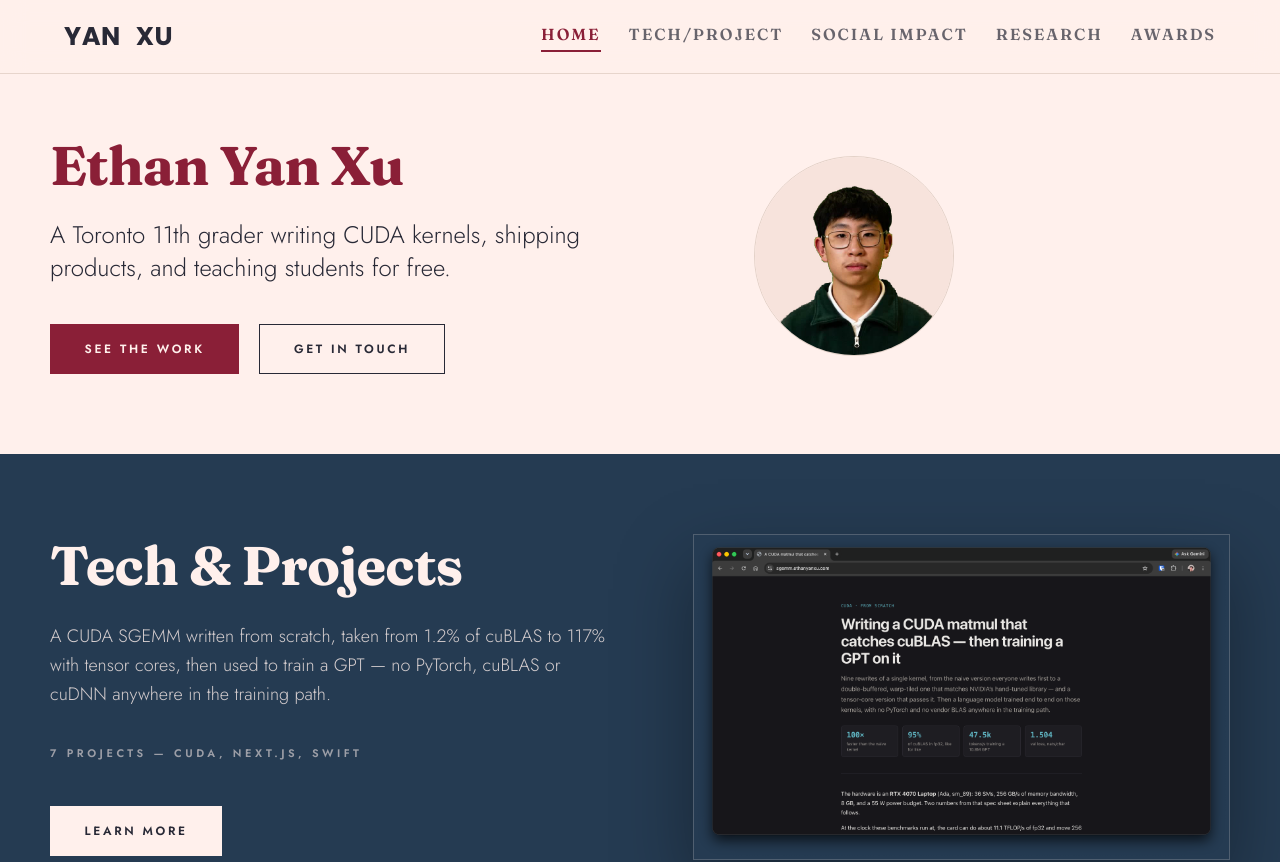
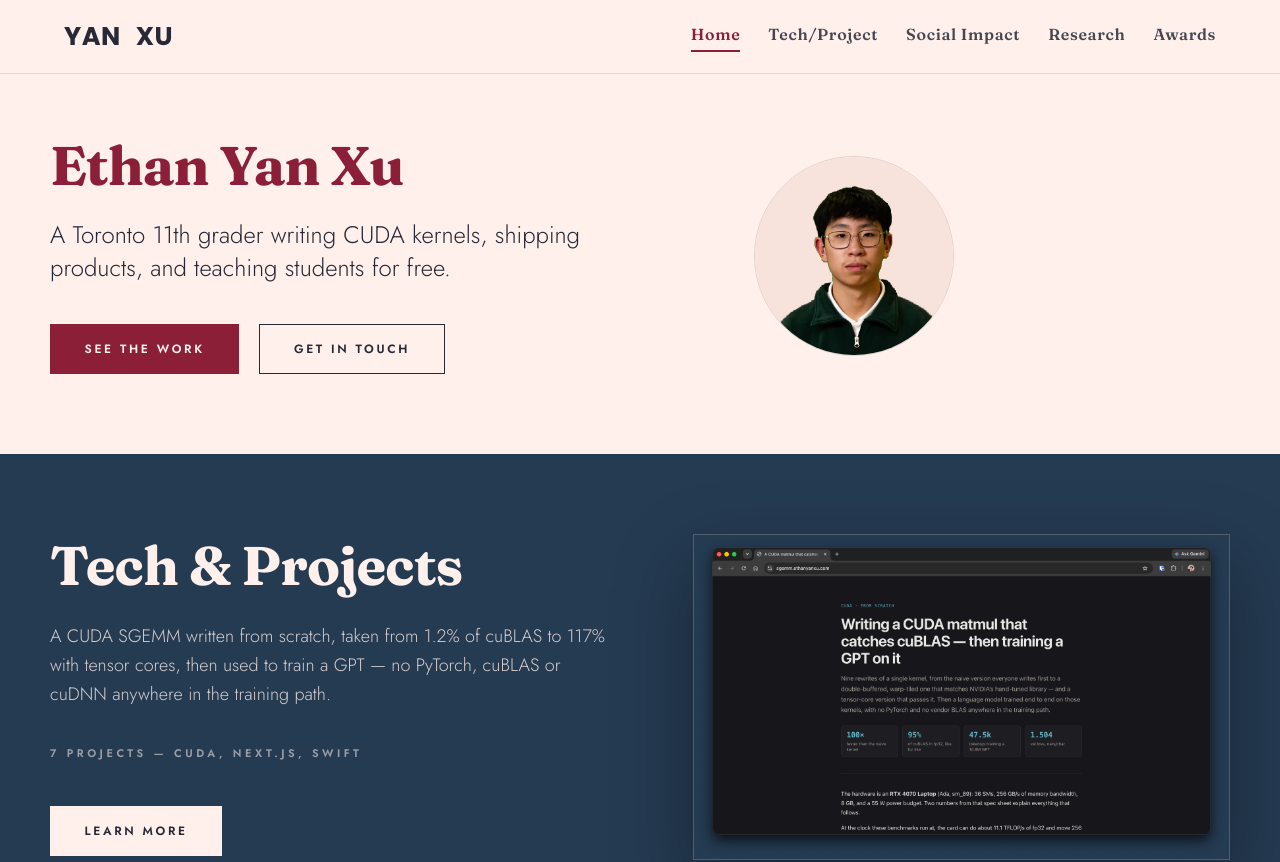
Before and after one commit to OoEthanoO/me, a Next.js app: page / in a window 1280 px wide. Shown: the top 862 px of the page. Built offline with nearby package versions, Linux system fonts and the light colour scheme.

Commit message:
Set the nav links in title case and darken them
Drop the uppercase transform so the links read as written, deepen them from 70 to 85 percent ink, and pull the tracking in from 0.12em to 0.04em, which was set wide for capitals and reads gappy in mixed case.

```diff
--- a/components/Navbar.tsx
+++ b/components/Navbar.tsx
@@ -33,7 +33,7 @@ const Navbar = () => {
             Set in Fraunces to match the wordmark; the rest of the site's small
             labels are Jost. Tracking is tightened as the size goes up. */}
         <div className="-mx-6 overflow-x-auto px-6 md:mx-0 md:overflow-visible md:px-0">
-          <div className="flex items-center gap-5 whitespace-nowrap font-[family-name:var(--font-fraunces)] text-[1rem] font-semibold uppercase tracking-[0.12em] text-[var(--ink)]/70 lg:gap-7">
+          <div className="flex items-center gap-5 whitespace-nowrap font-[family-name:var(--font-fraunces)] text-[1rem] font-semibold tracking-[0.04em] text-[var(--ink)]/85 lg:gap-7">
             {navLinks.map((link) => {
               const isActive =
                 link.href === "/"
```
